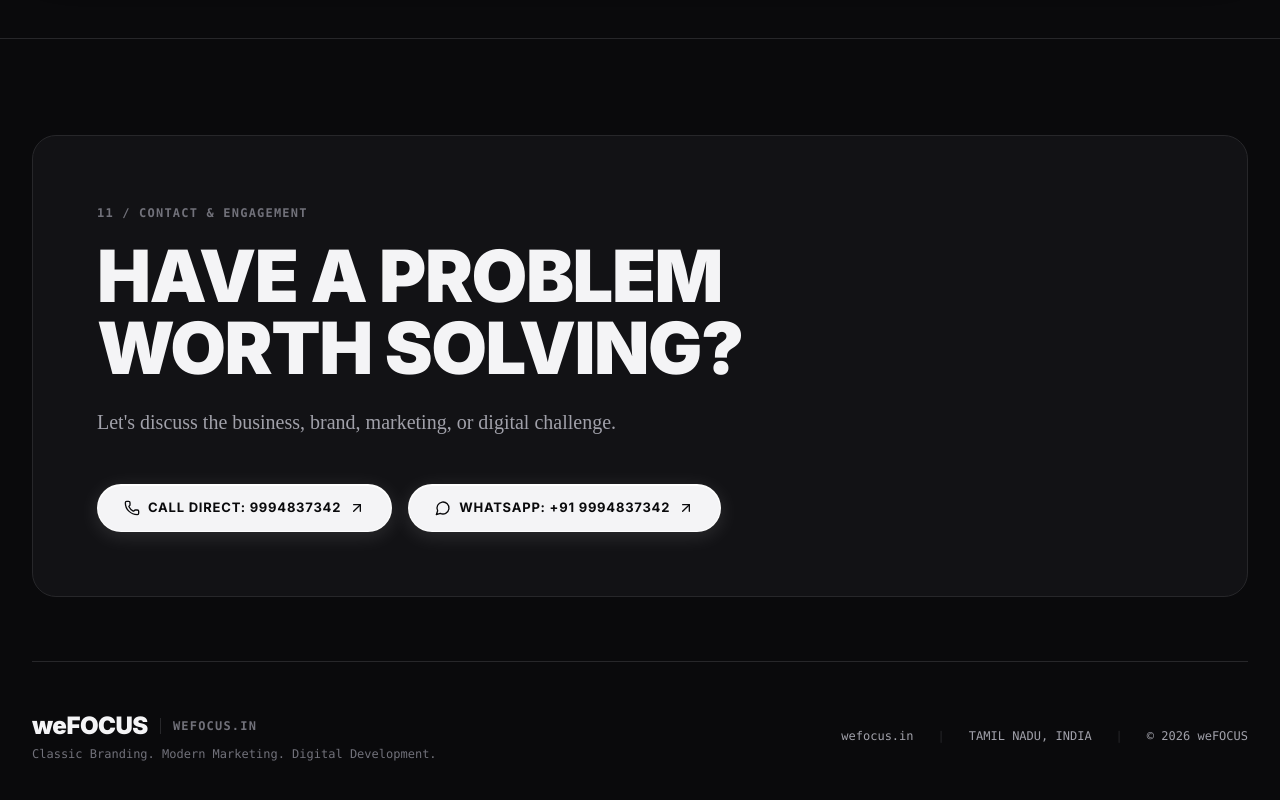
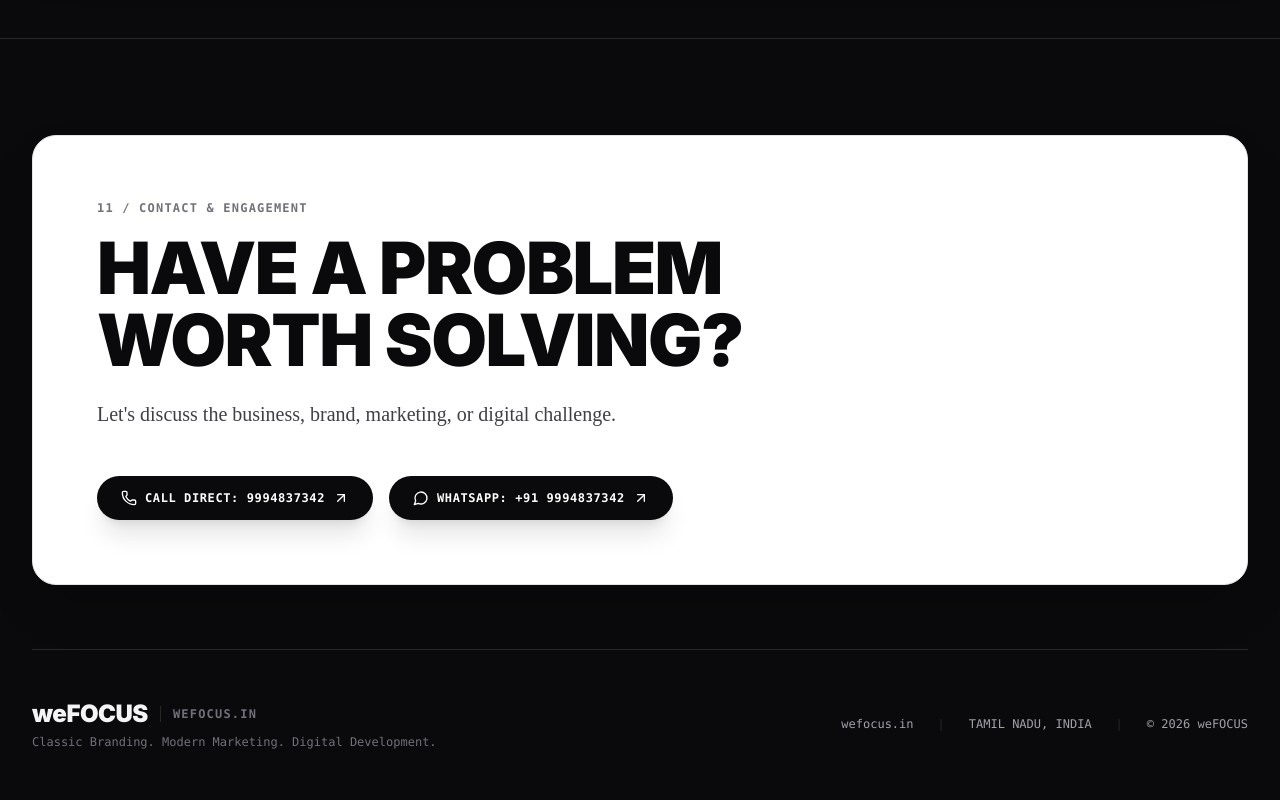
Before and after one commit to shanupraveen1993-afk/focuswebsite, a Next.js app: page / in a window 1280 px wide. Shown: the part 4296-5096 px from the top of the page. Built offline with nearby package versions, Linux system fonts and the light colour scheme.

Commit message:
Make HAVE A PROBLEM WORTH SOLVING? section a white card with black text

```diff
--- a/components/ContactFooter.tsx
+++ b/components/ContactFooter.tsx
@@ -21,16 +21,16 @@ export function ContactFooter() {
   return (
     <footer id="contact" className="py-24 px-4 sm:px-6 lg:px-8 max-w-7xl mx-auto">
       <div className="space-y-16">
-        {/* Main CTA Block */}
-        <div className="bg-[#121215] border border-[#27272A] p-8 sm:p-16 rounded-3xl space-y-8 relative overflow-hidden">
+        {/* Main CTA Block - White Card with Black Text */}
+        <div className="bg-white text-[#0A0A0C] border border-zinc-200 p-8 sm:p-16 rounded-3xl space-y-8 relative overflow-hidden shadow-2xl">
           <div className="space-y-4 max-w-3xl">
-            <span className="text-xs font-mono font-semibold tracking-widest text-[#71717A] uppercase">
+            <span className="text-xs font-mono font-bold tracking-widest text-zinc-500 uppercase block">
               11 / CONTACT & ENGAGEMENT
             </span>
-            <h2 className="text-4xl sm:text-6xl lg:text-7xl font-black font-display text-[#F4F4F6] tracking-tight leading-none">
+            <h2 className="text-4xl sm:text-6xl lg:text-7xl font-black font-display text-[#0A0A0C] tracking-tight leading-none">
               HAVE A PROBLEM WORTH SOLVING?
             </h2>
-            <p className="text-base sm:text-xl text-[#A1A1AA] pt-2">
+            <p className="text-base sm:text-xl text-[#3F3F46] pt-2 font-medium">
               Let&apos;s discuss the business, brand, marketing, or digital challenge.
             </p>
           </div>
@@ -45,9 +45,9 @@ export function ContactFooter() {
                   href={opt.href}
                   target={opt.href.startsWith("http") ? "_blank" : undefined}
                   rel={opt.href.startsWith("http") ? "noopener noreferrer" : undefined}
-                  className="pill-button pill-button-primary group"
+                  className="bg-[#0A0A0C] text-white hover:bg-black hover:scale-[1.025] transition-all duration-200 shadow-xl px-6 py-3.5 rounded-full text-xs font-mono font-bold tracking-wider uppercase inline-flex items-center gap-2 group"
                 >
-                  <Icon className="w-4 h-4" />
+                  <Icon className="w-4 h-4 text-white" />
                   <span>{opt.label}: {opt.value}</span>
                   <ArrowUpRight className="w-4 h-4 group-hover:translate-x-0.5 group-hover:-translate-y-0.5 transition-transform" />
                 </a>
```
